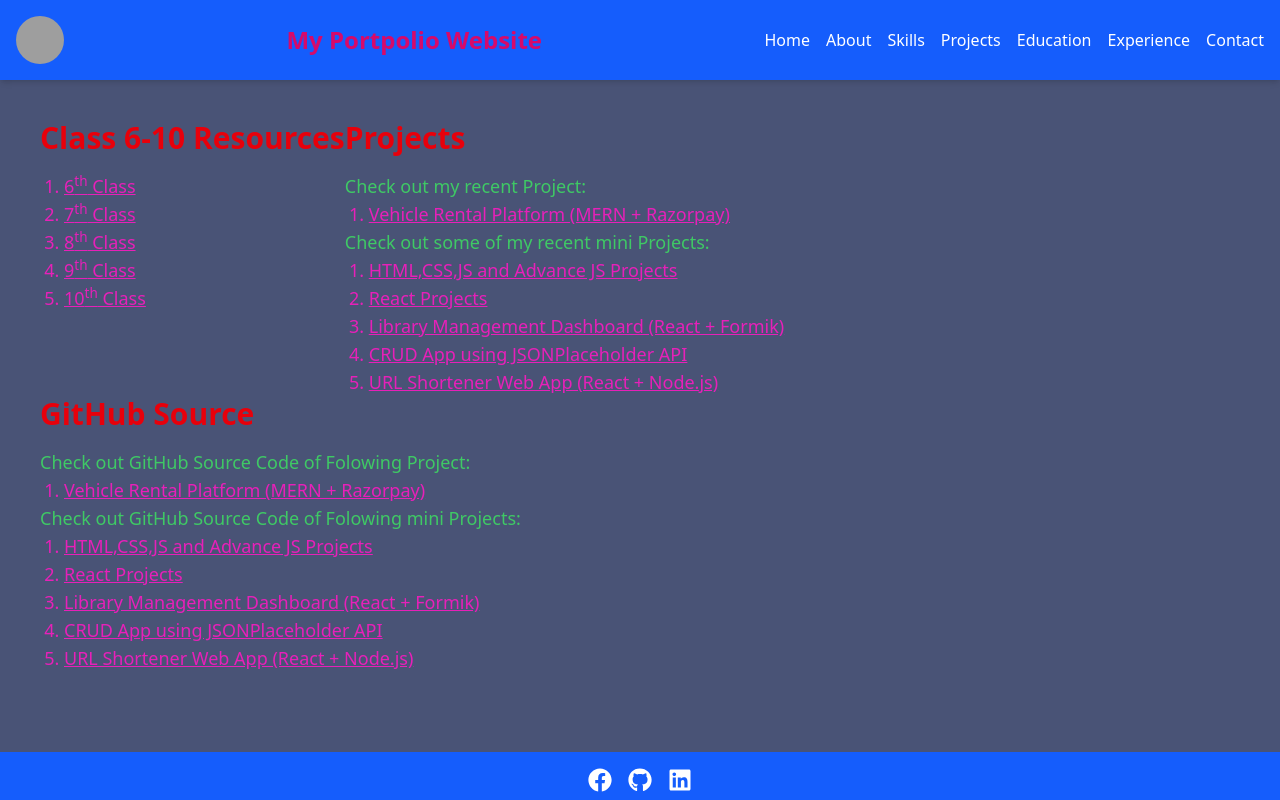
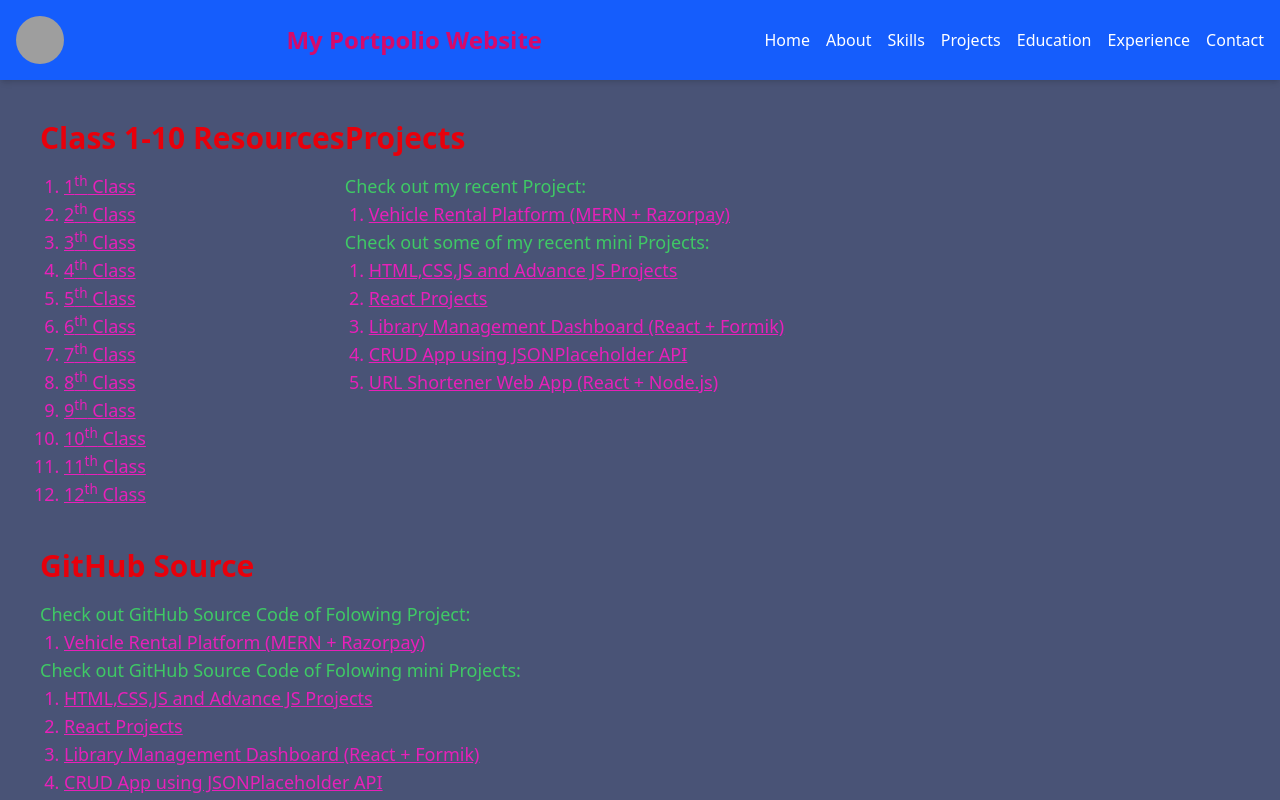
Before and after one commit to G1KUMAR-INDIA/Portfolio, a React (Vite) app: page /projects in a window 1280 px wide. Shown: the top 800 px of the page. Built offline with nearby package versions, Linux system fonts and the light colour scheme; grey boxes are pictures that could not be loaded.

Commit message:
Portfolio Home  Page Update

```diff
--- a/src/pages/Projects.jsx
+++ b/src/pages/Projects.jsx
@@ -5,13 +5,20 @@ const Projects = () => {
           <div>
             <div className="mb-10 ">
                 <div>
-                    <h2 class="text-3xl font-semibold mb-4 text-red-600">Class 6-10 Resources</h2>
+                    <h2 class="text-3xl font-semibold mb-4 text-red-600">Class 1-10 Resources</h2>
                     <ul class="text-[#E720B9] underline list-decimal ml-6 text-lg">
+                         <li><a class="mr-4" href="" target="_blank">1<sup>th</sup> Class</a></li>
+                          <li><a class="mr-4" href="" target="_blank">2<sup>th</sup> Class</a></li>
+                           <li><a class="mr-4" href="" target="_blank">3<sup>th</sup> Class</a></li>
+                            <li><a class="mr-4" href="" target="_blank">4<sup>th</sup> Class</a></li>
+                             <li><a class="mr-4" href="" target="_blank">5<sup>th</sup> Class</a></li>
                         <li><a class="mr-4" href="" target="_blank">6<sup>th</sup> Class</a></li>
                         <li><a class="mr-4" href="" target="_blank">7<sup>th</sup> Class</a></li>
                         <li><a class="mr-4" href="" target="_blank">8<sup>th</sup> Class</a></li>
                         <li><a class="mr-4" href="https://drive.google.com/drive/folders/1hN00tFpR1hhfZv6W86V0QVg2BYRn4fnQ?usp=drive_link" target="_blank">9<sup>th</sup> Class</a></li>
                         <li><a class="mr-4" href="https://drive.google.com/drive/folders/1areYt-8vk8NYqxc8ZDTma-qi94zy50o5?usp=drive_link" target="_blank">10<sup>th</sup> Class</a></li>
+                         <li><a class="mr-4" href="" target="_blank">11<sup>th</sup> Class</a></li>
+                          <li><a class="mr-4" href="" target="_blank">12<sup>th</sup> Class</a></li>
                     </ul>
                 </div>
             </div>
```
